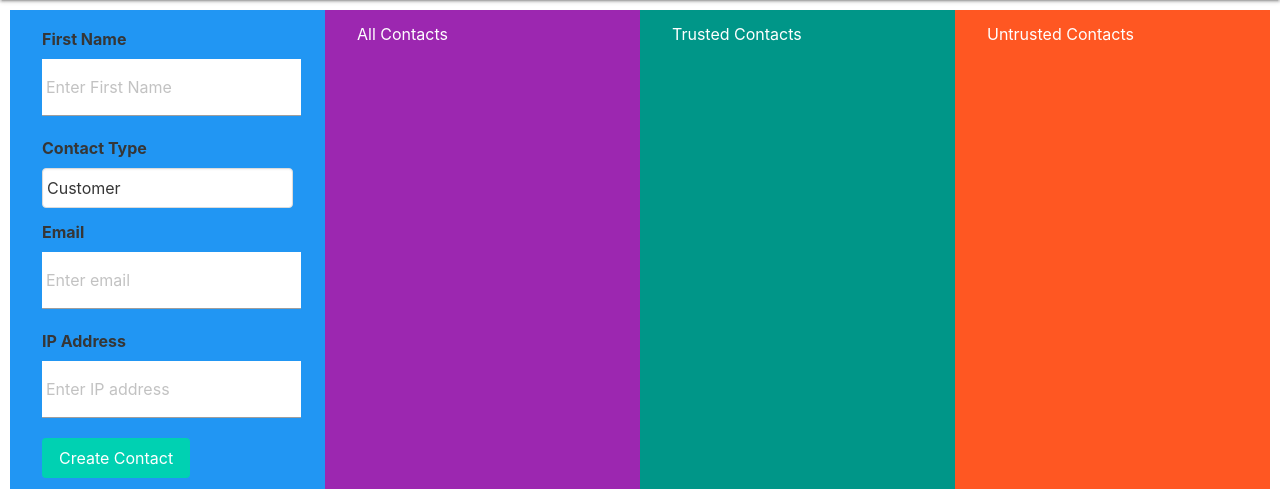
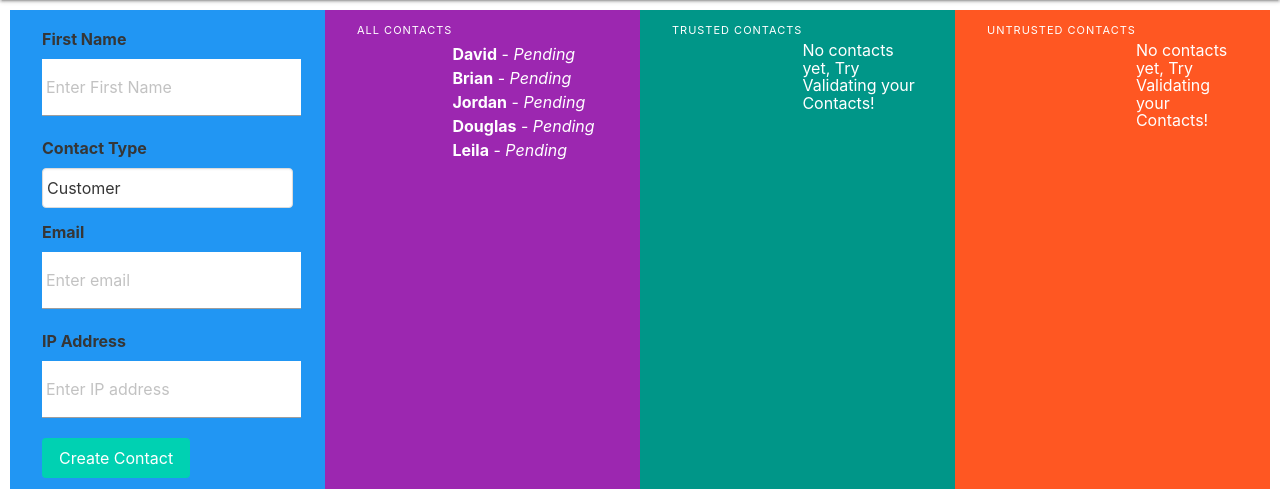
Before and after one commit to williammabotjaeng/voxbillium, a Flask app: page /home in a window 1280 px wide. Shown: the part 64-553 px from the top of the page. Run offline with Flask 3, Linux system fonts and the light colour scheme; a user stored in the database is signed in.

Commit message:
untrusted contacts, trusted contacts, all contacts, home.html

```diff
--- a/app.py
+++ b/app.py
@@ -115,7 +115,10 @@ def register():
 @login_required
 def home():
     form = ContactForm()
-    return render_template("home.html", current_user=current_user, form=form)
+    contacts = Contact.query.all()
+    trusted_contacts = Contact.query.filter_by(status="Trusted").all()
+    untrusted_contacts = Contact.query.filter_by(status="Untrusted").all()
+    return render_template("home.html", current_user=current_user, form=form, contacts=contacts, trusted_contacts=trusted_contacts, untrusted_contacts=untrusted_contacts)
 
 @app.route("/what")
 def what():
--- a/templates/home.html
+++ b/templates/home.html
@@ -38,13 +38,47 @@
         </form>
     </div>
     <div class="column tile purple">
-        All Contacts
+        <div class="heading">All Contacts</div>
+        <div class="tile" style="margin-top: 20px">
+            {% if contacts %}
+        <ul>
+            {% for contact in contacts %}
+                <li><strong class="has-text-white">{{ contact.first_name.capitalize() }}</strong> - <em>{{ contact.status if contact.status else "Pending" }}</em></li>
+            {% endfor %}
+        </ul>
+    {% else %}
+        <h1>No contacts yet, Try Create a New Contact!</h1>
+    {% endif %}
+        </div>
+
     </div>
     <div class="column tile teal">
-        Trusted Contacts
+        <div class="heading">Trusted Contacts</div>
+        <div class="tile" style="margin-top: 20px">
+            {% if trusted_contacts %}
+        <ul>
+            {% for contact in trusted_contacts %}
+                <li><strong class="has-text-white">{{ contact.first_name.capitalize() }}</strong> - <em>{{ contact.status if contact.status else "Pending" }}</em></li>
+            {% endfor %}
+        </ul>
+    {% else %}
+        <h1>No contacts yet, Try Validating your Contacts!</h1>
+    {% endif %}
+        </div>
     </div>
     <div class="column tile deep-orange">
-        Untrusted Contacts
+        <div class="heading">Untrusted Contacts</div>
+        <div class="tile" style="margin-top: 20px">
+            {% if untrusted_contacts %}
+        <ul>
+            {% for contact in untrusted_contacts %}
+                <li><strong class="has-text-white">{{ contact.first_name.capitalize() }}</strong> - <em>{{ contact.status if contact.status else "Pending" }}</em></li>
+            {% endfor %}
+        </ul>
+    {% else %}
+        <h1>No contacts yet, Try Validating your Contacts!</h1>
+    {% endif %}
+        </div>
     </div>
 </div>
 {% endblock %}
```
Also changed, not shown: instance/database.db.
